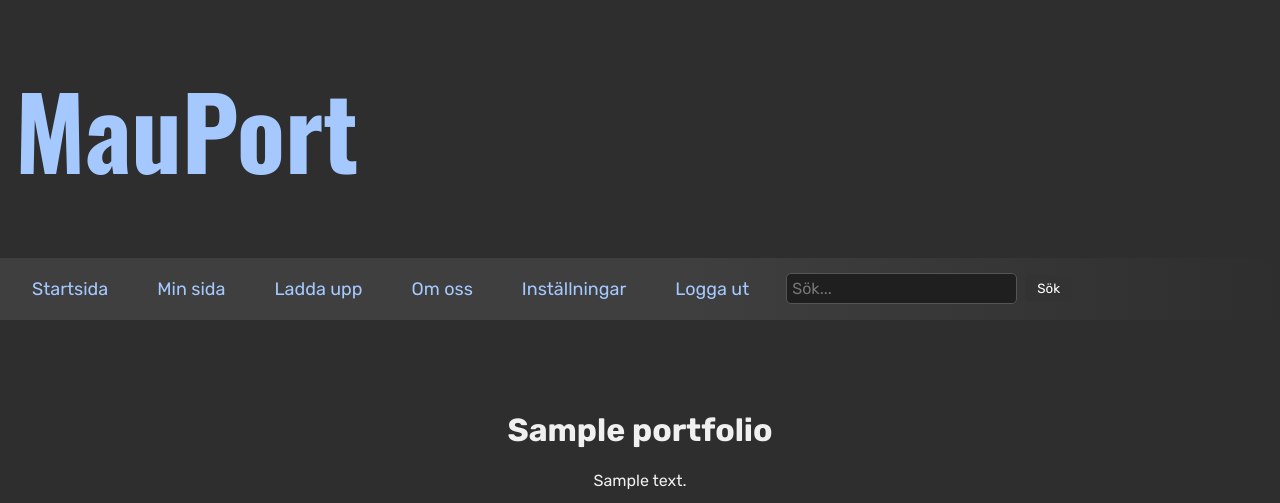
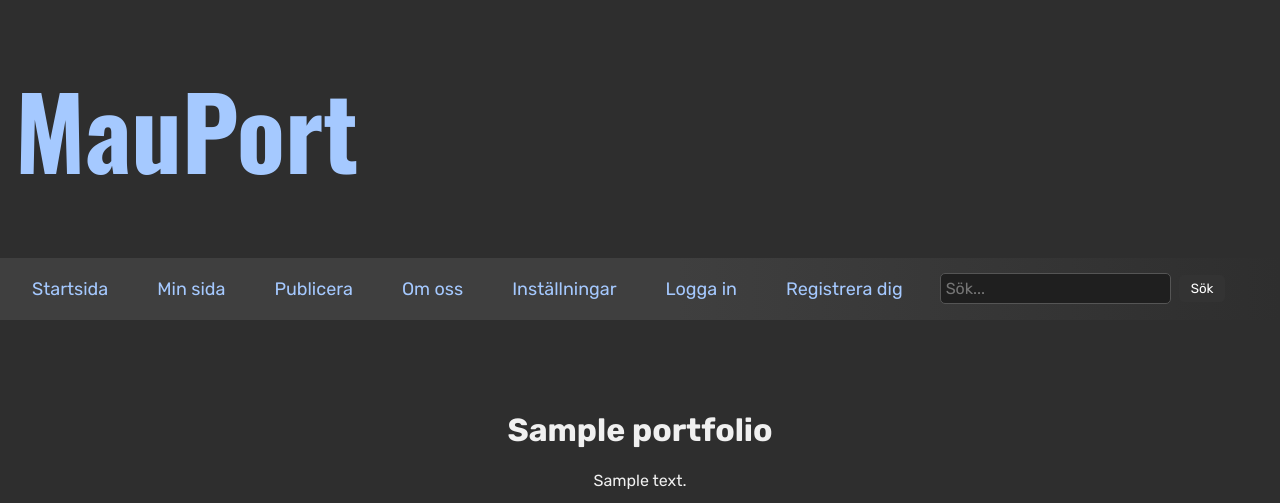
Before and after one commit to DABZEN8/MauPort, a Flask app: page /portfolio/1 in a window 1280 px wide. Shown: the top 503 px of the page. Run offline with Flask 3, Linux system fonts and the light colour scheme; grey boxes marked "Sample" are stand-in pictures; a database or web service that is not in the repository returns one stand-in record (values such as "Sample title"); some libraries are stand-ins or nearby versions.

Commit message:
Ändrat meny i html
Där ladda upp fliken heter Publicera. Enhetligt med vår design i figma

```diff
--- a/templates/404.html
+++ b/templates/404.html
@@ -21,7 +21,7 @@
                 <ul>
                     <li><a href="/">Startsida</a></li>
                     <li><a href="/profile">Min sida</a></li>
-                    <li><a href="{{ url_for('upload_files') }}">Ladda upp</a></li>
+                    <li><a href="{{ url_for('upload_files') }}">Publicera</a></li>
                     <li><a href="#">Om oss</a></li>
                     <li><a href="/settings">Inställningar</a></li>
                     <li><a href="/login">Logga in</a></li>
--- a/templates/index.html
+++ b/templates/index.html
@@ -19,7 +19,7 @@
                 <ul>
                     <li><a href="/">Startsida</a></li>
                     <li><a href="/profile">Min sida</a></li>
-                    <li><a href="{{ url_for('upload_files') }}">Ladda upp</a></li>
+                    <li><a href="{{ url_for('upload_files') }}">Publicera</a></li>
                     <li><a href="#">Om oss</a></li>
                     <li><a href="/settings">Inställningar</a></li>
                     <li><a href="/login">Logga in</a></li>
--- a/templates/login.html
+++ b/templates/login.html
@@ -21,7 +21,7 @@
                 <ul>
                     <li><a href="/">Startsida</a></li>
                     <li><a href="/profile">Min sida</a></li>
-                    <li><a href="{{ url_for('upload_files') }}">Ladda upp</a></li>
+                    <li><a href="{{ url_for('upload_files') }}">Publicera</a></li>
                     <li><a href="#">Om oss</a></li>
                     <li><a href="/settings">Inställningar</a></li>
                     <li><a href="/login">Logga in</a></li>
--- a/templates/portfolio.html
+++ b/templates/portfolio.html
@@ -20,10 +20,11 @@
         <ul>
             <li><a href="/">Startsida</a></li>
             <li><a href="/profile">Min sida</a></li>
-            <li><a href="/upload">Ladda upp</a></li>
+            <li><a href="{{ url_for('upload_files') }}">Publicera</a></li>
             <li><a href="#">Om oss</a></li>
             <li><a href="/settings">Inställningar</a></li>
-            <li><a href="/logout">Logga ut</a></li>
+            <li><a href="/login">Logga in</a></li>
+            <li><a href="{{ url_for('register') }}">Registrera dig</a></li>
         </ul>
         <form class="search-form" method="get" action="{{ url_for('search') }}">
             <input type="search" name="query" id="search" placeholder="Sök..." required>
@@ -31,6 +32,7 @@
         </form>
     </div>
 </nav>
+
 
 <main>
     <div class="content">
--- a/templates/profile.html
+++ b/templates/profile.html
@@ -18,7 +18,7 @@
                 <ul>
                     <li><a href="/">Startsida</a></li>
                     <li><a href="/profile">Min sida</a></li>
-                    <li><a href="{{ url_for('upload_files') }}">Ladda upp</a></li>
+                    <li><a href="{{ url_for('upload_files') }}">Publicera</a></li>
                     <li><a href="#">Om oss</a></li>
                     <li><a href="/settings">Inställningar</a></li>
                     <li><a href="/login">Logga in</a></li>
--- a/templates/register.html
+++ b/templates/register.html
@@ -21,7 +21,7 @@
                 <ul>
                     <li><a href="/">Startsida</a></li>
                     <li><a href="/profile">Min sida</a></li>
-                    <li><a href="{{ url_for('upload_files') }}">Ladda upp</a></li>
+                    <li><a href="{{ url_for('upload_files') }}">Publicera</a></li>
                     <li><a href="#">Om oss</a></li>
                     <li><a href="/settings">Inställningar</a></li>
                     <li><a href="/login">Logga in</a></li>
--- a/templates/settings.html
+++ b/templates/settings.html
@@ -18,7 +18,7 @@
             <ul>
                 <li><a href="/">Startsida</a></li>
                 <li><a href="/profile">Min sida</a></li>
-                <li><a href="{{ url_for('upload_files') }}">Ladda upp</a></li>
+                <li><a href="{{ url_for('upload_files') }}">Publicera</a></li>
                 <li><a href="#">Om oss</a></li>
                 <li><a href="/settings">Inställningar</a></li>
                 <li><a href="/logout">Logga ut</a></li>
--- a/templates/upload.html
+++ b/templates/upload.html
@@ -18,7 +18,7 @@
             <ul class="navbar">
                 <li><a href="/">Startsida</a></li>
                 <li><a href="/profile">Min sida</a></li>
-                <a href="{{ url_for('upload_files') }}">Ladda upp</a>
+                <a href="{{ url_for('upload_files') }}">Publicera</a>
                 <li><a href="#">Om oss</a></li>
                 <li><a href="/settings">Inställningar</a></li>
                 <li><a href="/login">Logga in</a></li>
```
